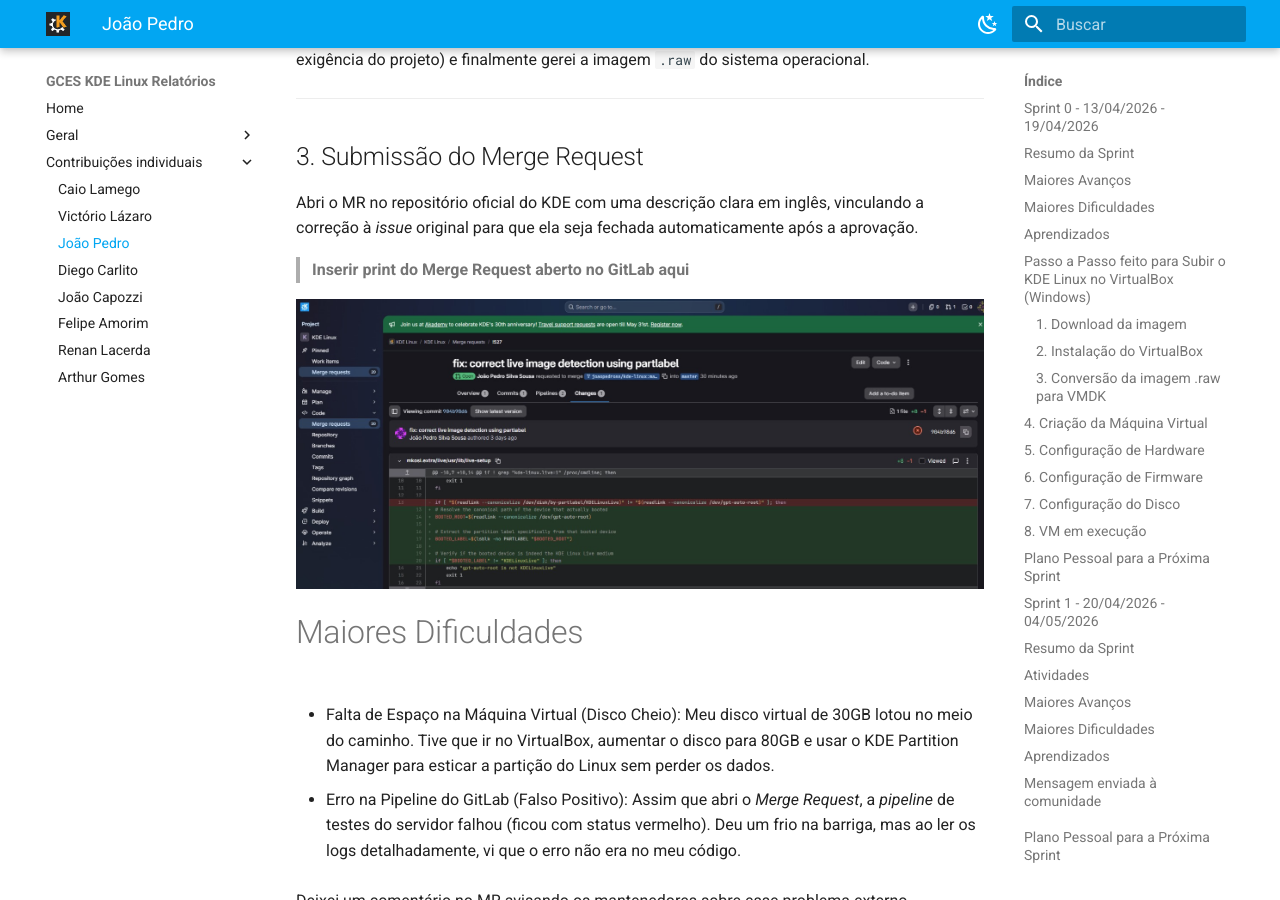
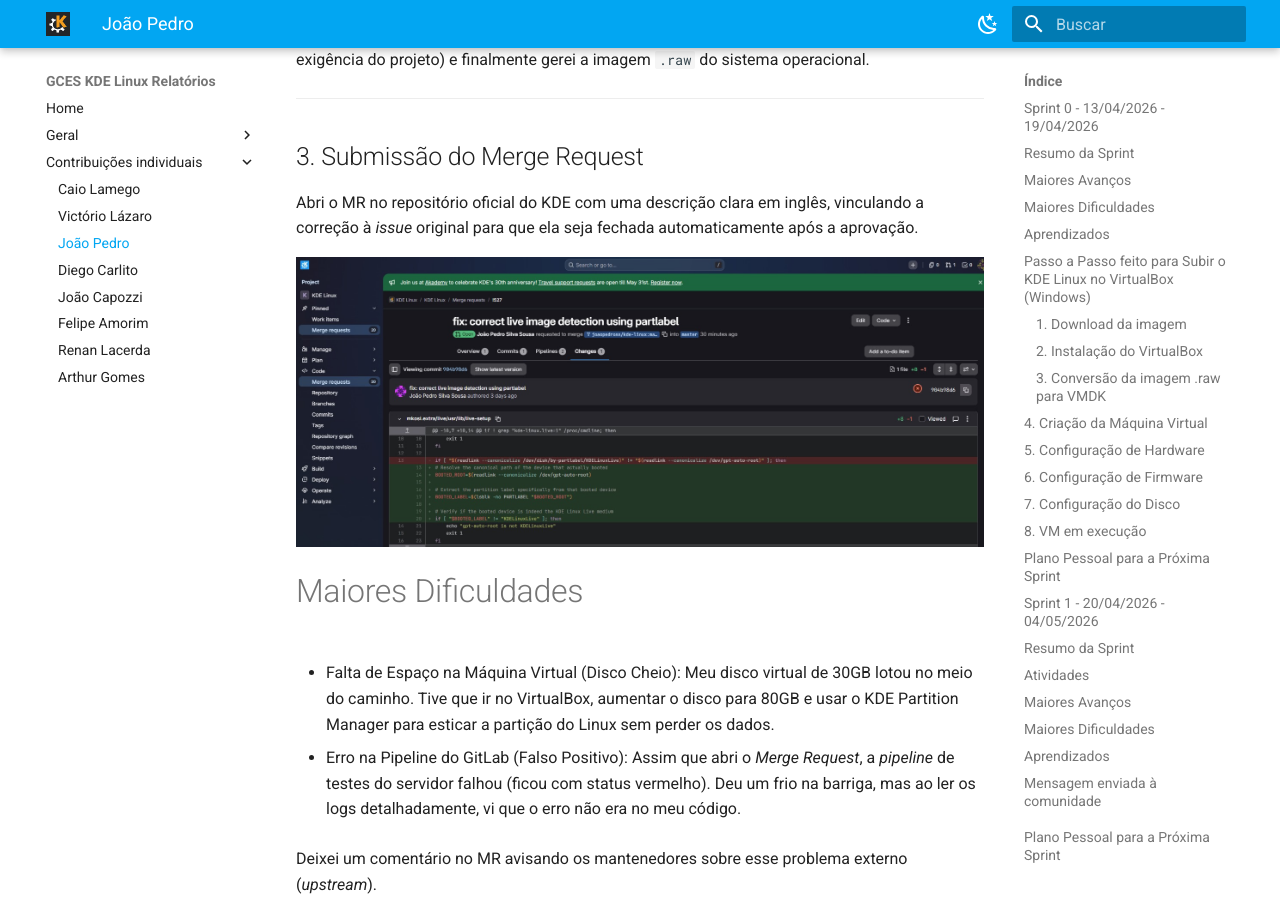
Before and after one commit to caiolamego/GCES-KDELinux-relatorios, an MkDocs documentation site: the page built from docs/contribuicoes_individuais/joaopedro/diarioDeBordo.md, in a window 1280 px wide and 900 px high, scrolled down 7477 px. Built offline with MkDocs 1.6.1 and Material for MkDocs 9.7.7, drawn with Linux system fonts in a browser that asks for light colours.

Commit message:
fix: pequena correcao

```diff
--- a/docs/contribuicoes_individuais/joaopedro/diarioDeBordo.md
+++ b/docs/contribuicoes_individuais/joaopedro/diarioDeBordo.md
@@ -212,8 +212,6 @@
 
 Abri o MR no repositório oficial do KDE com uma descrição clara em inglês, vinculando a correção à *issue* original para que ela seja fechada automaticamente após a aprovação.
 
-> **Inserir print do Merge Request aberto no GitLab aqui**
-
 ![Print do Merge Request Aberto no KDE Invent](./assets/mr.jpeg)
 
 
```
